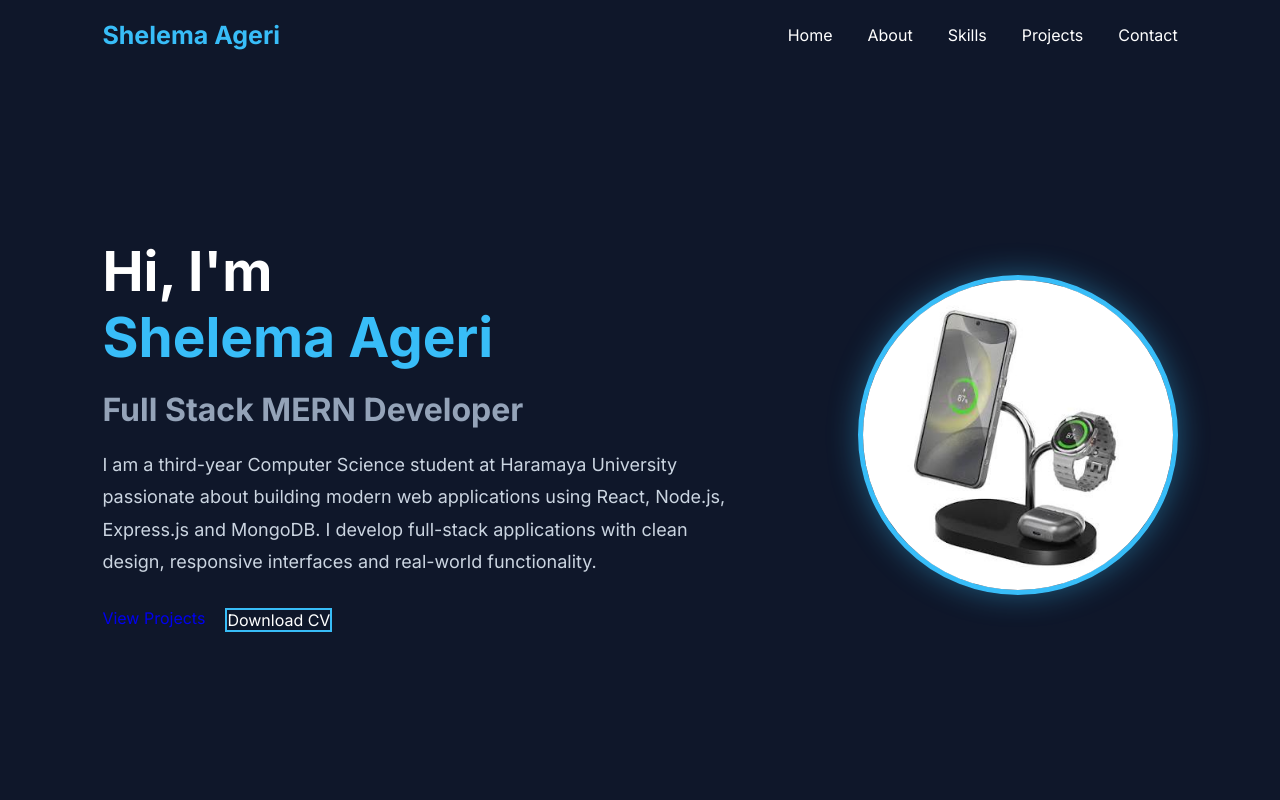
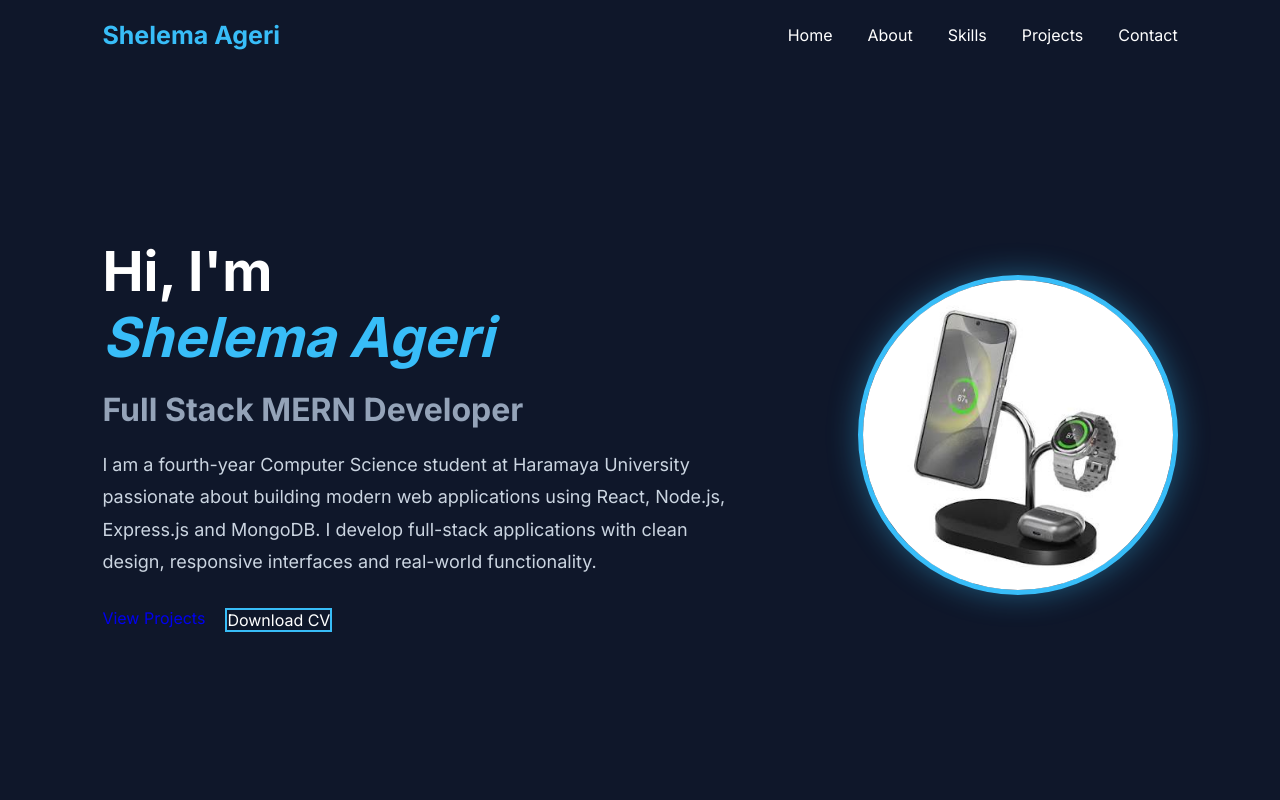
Before and after one commit to Shelema-bot/portfolio, a React app: page / in a window 1280 px wide. Shown: the top 800 px of the page. Built offline with nearby package versions, Linux system fonts and the light colour scheme; the HTML template or start-up script is replaced by a standard one.

Commit message:
Update portfolio home page

```diff
--- a/src/Pages/Home/Home.jsx
+++ b/src/Pages/Home/Home.jsx
@@ -17,7 +17,7 @@ function Home() {
         <h1>
           Hi, I'm{" "}
           <span>
-            Shelema Ageri
+           <b> <i> Shelema Ageri</i></b>
           </span>
         </h1>
 
@@ -26,7 +26,7 @@ function Home() {
         </h2>
 
         <p>
-          I am a third-year Computer Science student at Haramaya
+          I am a fourth-year Computer Science student at Haramaya
           University passionate about building modern web applications
           using React, Node.js, Express.js and MongoDB.
           I develop full-stack applications with clean design,
```
